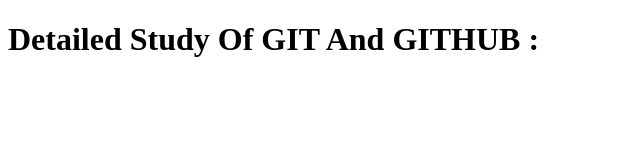
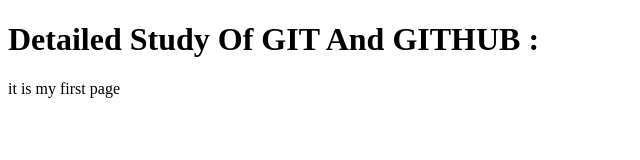
Before and after one commit to gadeneha2005/assignment-no.1, a plain HTML site: page index.html in a window 1280 px wide. Shown: the whole page, without its empty margins (0-640 px from the left). Drawn offline with Linux system fonts and the light colour scheme.

Commit message:
git info added

```diff
--- a/index.html
+++ b/index.html
@@ -5,5 +5,6 @@
         </head>
         <body>
            <h1>Detailed Study Of GIT And GITHUB :</h1>
+           <p>it is my first page </p>
         </body>
         </html>
```
